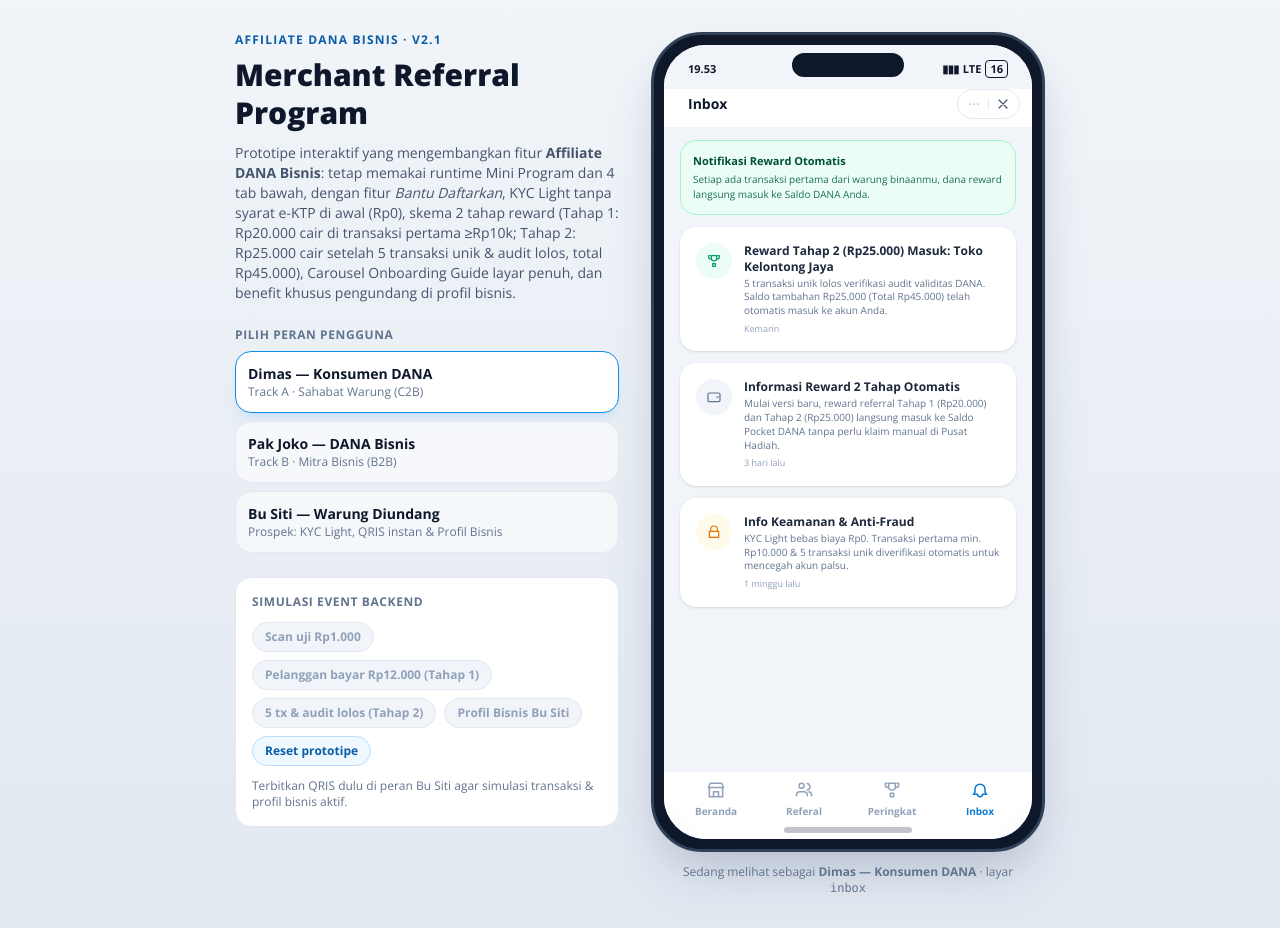
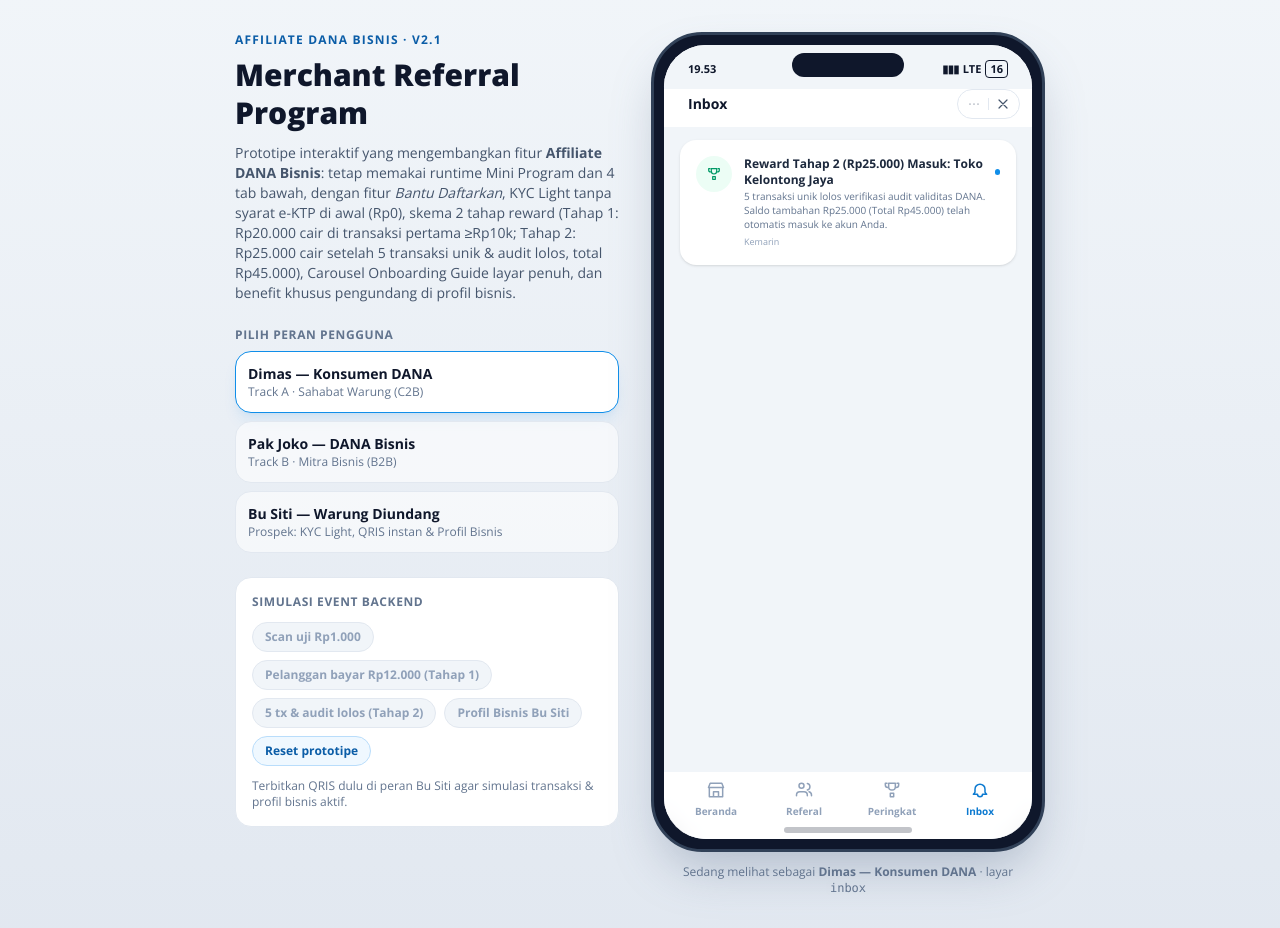
Before and after one commit to hafizhnjwn/dana-bisnis-referral, a React (Vite) app: page / in a window 1280 px wide. Both pictures are taken after a click on the button "Inbox". Built offline with nearby package versions, Linux system fonts and the light colour scheme.

Commit message:
clean(inbox): remove irrelevant meta notifications and static banner, keep only relevant reward notifications

```diff
--- a/src/screens.jsx
+++ b/src/screens.jsx
@@ -815,7 +815,7 @@
       tone: 'dana',
       icon: 'store',
       title: `${m.name} selesai pendaftaran & QRIS terbit`,
-      body: 'Pendaftaran 30 detik selesai. Dampingi warung menerima transaksi pertama min. Rp10.000 untuk mencairkan reward Tahap 1 (Rp20.000).',
+      body: 'Pendaftaran selesai. Dampingi warung menerima transaksi pertama min. Rp10.000 untuk mencairkan reward Tahap 1 (Rp20.000).',
       time: '2 menit lalu',
     },
     {
@@ -824,20 +824,6 @@
       title: 'Reward Tahap 2 (Rp25.000) Masuk: Toko Kelontong Jaya',
       body: '5 transaksi unik lolos verifikasi audit validitas DANA. Saldo tambahan Rp25.000 (Total Rp45.000) telah otomatis masuk ke akun Anda.',
       time: 'Kemarin',
-    },
-    {
-      tone: 'slate',
-      icon: 'wallet',
-      title: 'Informasi Reward 2 Tahap Otomatis',
-      body: `Mulai versi baru, reward referral Tahap 1 (Rp20.000) dan Tahap 2 (Rp25.000) langsung masuk ke Saldo Pocket DANA tanpa perlu klaim manual di Pusat Hadiah.`,
-      time: '3 hari lalu',
-    },
-    {
-      tone: 'amber',
-      icon: 'lock',
-      title: 'Info Keamanan & Anti-Fraud',
-      body: 'KYC Light bebas biaya Rp0. Transaksi pertama min. Rp10.000 & 5 transaksi unik diverifikasi otomatis untuk mencegah akun palsu.',
-      time: '1 minggu lalu',
     },
   ].filter(Boolean);
 
@@ -852,25 +838,27 @@
   return (
     <MiniShell title="Inbox" tab="inbox" {...p}>
       <div className="space-y-3 px-4 pt-3 pb-8">
-        <div className="rounded-2xl border border-emerald-200 bg-emerald-50 p-3 text-[11px] text-emerald-900">
-          <p className="font-bold">Notifikasi Reward Otomatis</p>
-          <p className="mt-0.5 text-[10px] text-emerald-800/90">
-            Setiap ada transaksi pertama dari warung binaanmu, dana reward langsung masuk ke Saldo DANA Anda.
-          </p>
-        </div>
-
         {items.map((it, i) => (
           <div key={i} className="flex gap-3 rounded-2xl bg-white p-4 shadow-sm">
             <span className={`flex h-9 w-9 shrink-0 items-center justify-center rounded-full ${tones[it.tone]}`}>
               <Icon name={it.icon} className="h-4 w-4" />
             </span>
             <div className="flex-1">
-              <p className="text-xs font-bold text-slate-800">{it.title}</p>
+              <div className="flex items-center justify-between">
+                <p className="text-xs font-bold text-slate-800">{it.title}</p>
+                {i === 0 && <span className="h-1.5 w-1.5 rounded-full bg-dana-500" />}
+              </div>
               <p className="mt-0.5 text-[10px] leading-snug text-slate-500">{it.body}</p>
               <p className="mt-1 text-[9px] text-slate-400">{it.time}</p>
             </div>
           </div>
         ))}
+
+        {items.length === 0 && (
+          <div className="py-12 text-center text-xs text-slate-400">
+            Belum ada notifikasi
+          </div>
+        )}
       </div>
     </MiniShell>
   );
```
